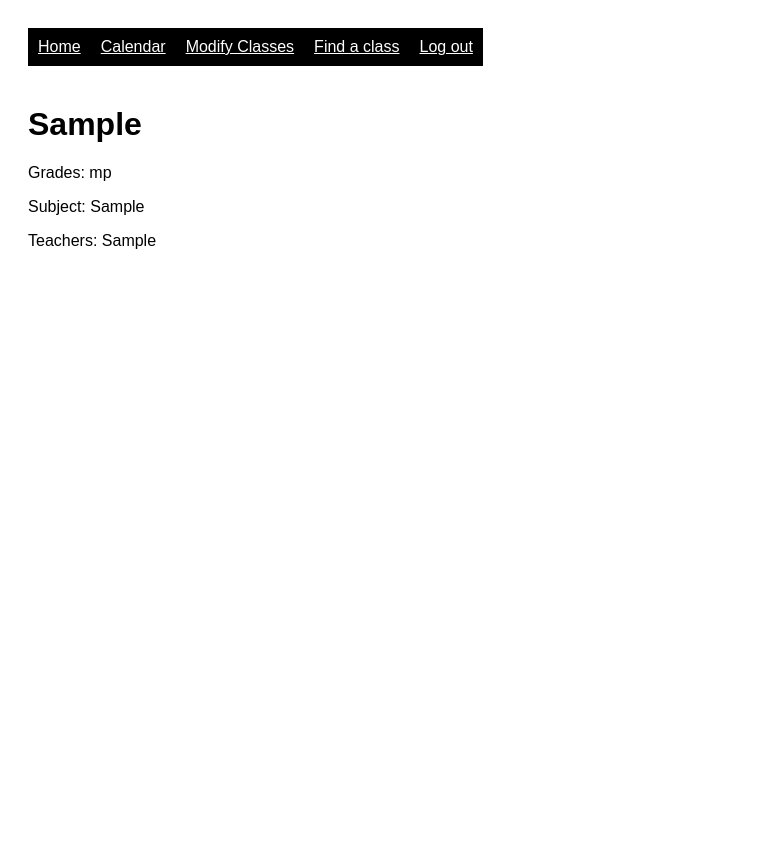
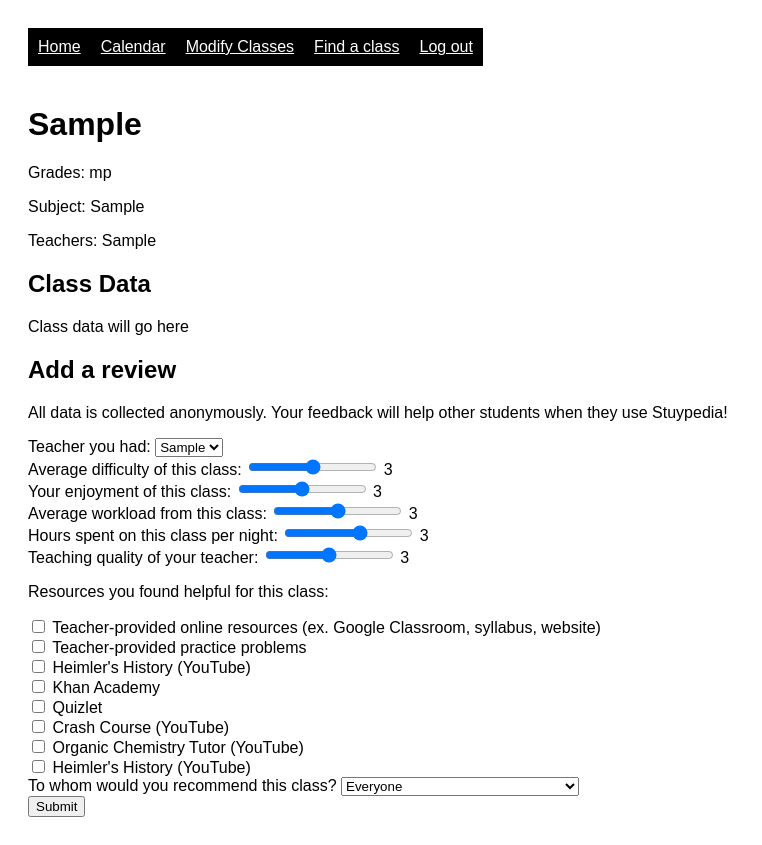
Before and after one commit to nk-nyc/p05-hojpoj-stuypedia, a Flask app: template app/templates/classpage.html in a window 1280 px wide. Shown: the whole page, without its empty margins (0-762 px from the left). Before the commit the page ends 249 px from the top, so only its background shows below. Run offline with Flask 3, Linux system fonts and the light colour scheme; the template is opened without the code that fills it: most values are stand-ins (such as "Sample title", 1, 10 or a date in 2020).

Commit message:
added review page, doesn't actually do anything yet

```diff
--- a/app/__init__.py
+++ b/app/__init__.py
@@ -13,6 +13,7 @@ create_classes_table()
 create_teachers_table()
 create_events_table()
 create_student_classes_table()
+create_class_data_table()
 
 @app.route("/")
 def prep():
@@ -222,7 +223,7 @@ def addclass():
         print('e')
     return render_template('addclass.html')
 
-@app.route('/classpage/<int:class_id>', methods=['GET'])
+@app.route('/classpage/<int:class_id>', methods=['GET', 'POST'])
 def classpage(class_id):
     if 'username' not in session:
         return(url_for('login'))
--- a/app/data.py
+++ b/app/data.py
@@ -50,6 +50,25 @@ def register_user(username, password):
     db.close()
 
     return "success"
+
+#data collected: difficulty, enjoyment, workload, hours per night, teaching quality, resources
+
+def create_class_data_table():
+    contents = """
+        CREATE TABLE IF NOT EXISTS class_data (
+            id          INTEGER     NOT NULL UNIQUE,
+            class_id    INTEGER     NOT NULL UNIQUE,
+            user_id    INTEGER     NOT NULL,
+            teacher     TEXT        NOT NULL,
+            difficulty  INTEGER     NOT NULL,
+            enjoyment   INTEGER     NOT NULL,
+            workload    INTEGER     NOT NULL,
+            hours       INTEGER     NOT NULL,
+            teaching_quality INTEGER     NOT NULL,
+            resources    TEXT
+        )"""
+    create_table(contents)
+
 
 def create_users_table():
 
--- a/app/templates/classpage.html
+++ b/app/templates/classpage.html
@@ -18,5 +18,74 @@
         <p> Grades: {{class_info[2][2:-2]}} </p>
         <p> Subject: {{class_info[3]}} </p>
         <p> Teachers: {{class_info[1]}} </p>
+
+        <h2>Class Data</h2>
+        <p> Class data will go here </p>
+        <h2>Add a review</h2>
+        <p> All data is collected anonymously. Your feedback will help other students when they use Stuypedia!</p>
+        <form method="POST">
+            <label for="teacher"> Teacher you had: </label>
+            <select name="teacher">
+                {% for teacher in class_info[1].split(',') %}
+                    <option value="{{teacher}}">{{teacher}}</option>
+                {% endfor %}
+            </select>
+            <br>
+            <label for="difficulty"> Average difficulty of this class: </label>
+            <input type="range" min="1" value="3"max="5" name="difficulty" oninput="this.nextElementSibling.value = this.value">
+            <output for="difficulty">3</output>
+            <br>
+            <label for="enjoyment"> Your enjoyment of this class: </label>
+            <input type="range" min="1" value="3"max="5" name="enjoyment" oninput="this.nextElementSibling.value = this.value">
+            <output for="enjoyment">3</output>
+            <br>
+            <label for="workload"> Average workload from this class: </label>
+            <input type="range" min="1" value="3"max="5" name="workload" oninput="this.nextElementSibling.value = this.value">
+            <output for="workload">3</output>
+            <br>
+            <label for="hours"> Hours spent on this class per night: </label>
+            <input type="range" min="0" value="3"max="5" name="hours" oninput="this.nextElementSibling.value = this.value">
+            <output for="hours">3</output>
+            <br>
+            <label for="teaching_quality"> Teaching quality of your teacher: </label>
+            <input type="range" min="1" value="3"max="5" name="teaching_quality" oninput="this.nextElementSibling.value = this.value">
+            <output for="teaching_quality">3</output>
+            <br>
+            <p>Resources you found helpful for this class:</p>
+            <input type="checkbox" id="teacher_given" name="resources" value="teacher_given">
+            <label for="teacher_given">Teacher-provided online resources (ex. Google Classroom, syllabus, website)</label>
+            <br>
+            <input type="checkbox" id="teacher_practice_problems" name="resources" value="teacher_practice_problems">
+            <label for="teacher_practice_problems">Teacher-provided practice problems</label>
+            <br>
+            <input type="checkbox" id="heimler_history" name="resources" value="heimler_history">
+            <label for="heimler_history"> Heimler's History (YouTube) </label>
+            <br>
+            <input type="checkbox" id="khan_academy" name="resources" value="khan_academy">
+            <label for="khan_academy"> Khan Academy </label>
+            <br>
+            <input type="checkbox" id="quizlet" name="resources" value="quizlet">
+            <label for="quizlet"> Quizlet </label>
+            <br>
+            <input type="checkbox" id="crash_course" name="resources" value="crash_course">
+            <label for="crash_course"> Crash Course (YouTube) </label>
+            <br>
+            <input type="checkbox" id="organic_chemistry" name="resources" value="organic_chemistry">
+            <label for="organic_chemistry"> Organic Chemistry Tutor (YouTube) </label>
+            <br>
+            <input type="checkbox" id="heimlers_history" name="resources" value="heimler_history">
+            <label for="heimler_history"> Heimler's History (YouTube) </label>
+            <br>
+
+            <label for="recommendation"> To whom would you recommend this class? </label>
+            <select name="recommendation">
+                <option value="everyone">Everyone</option>
+                <option value="most">Most students</option>
+                <option value="subject">Only students who enjoy this subject</option>
+                <option value="noone">No one</option>
+            </select>
+            <br>
+            <button type="submit" class="btn btn-primary w-100"> Submit </button>
+        </form>
     </body>
 </html>
--- a/app/templates/home.html
+++ b/app/templates/home.html
@@ -3,6 +3,7 @@
     <head>
         <title>Stuypedia</title>
         <link href="../static/css/home.css" rel="stylesheet"/>
+
     </head>
     <body>
       <nav id="navbar">
```
